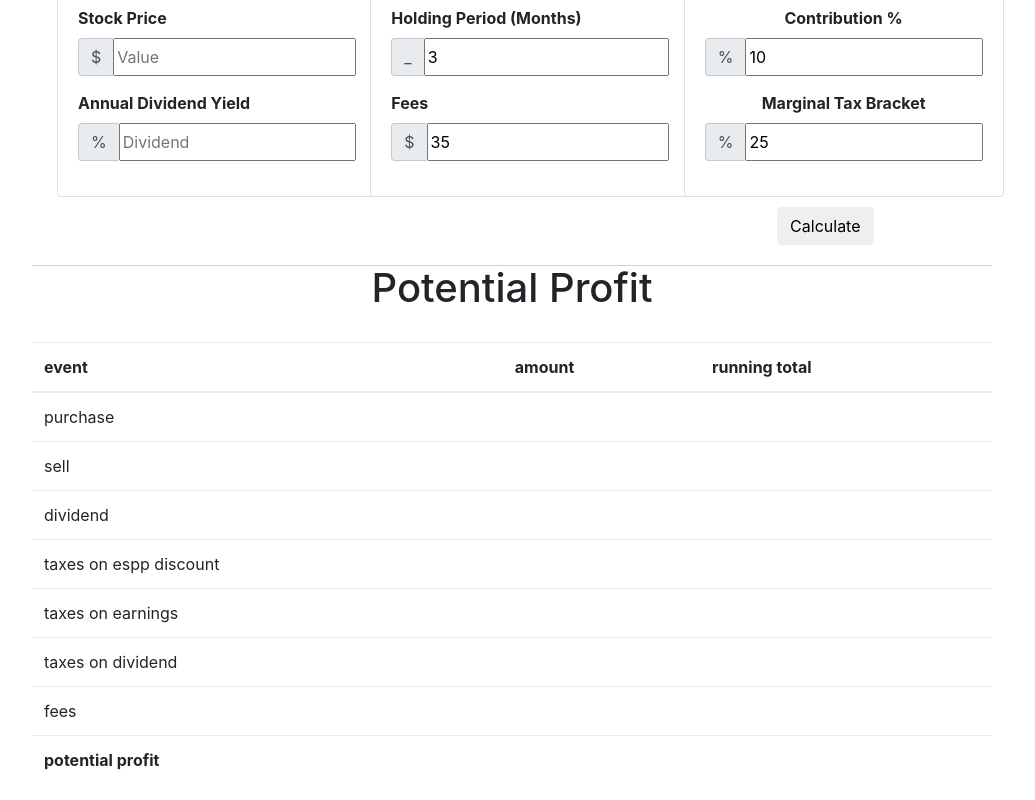
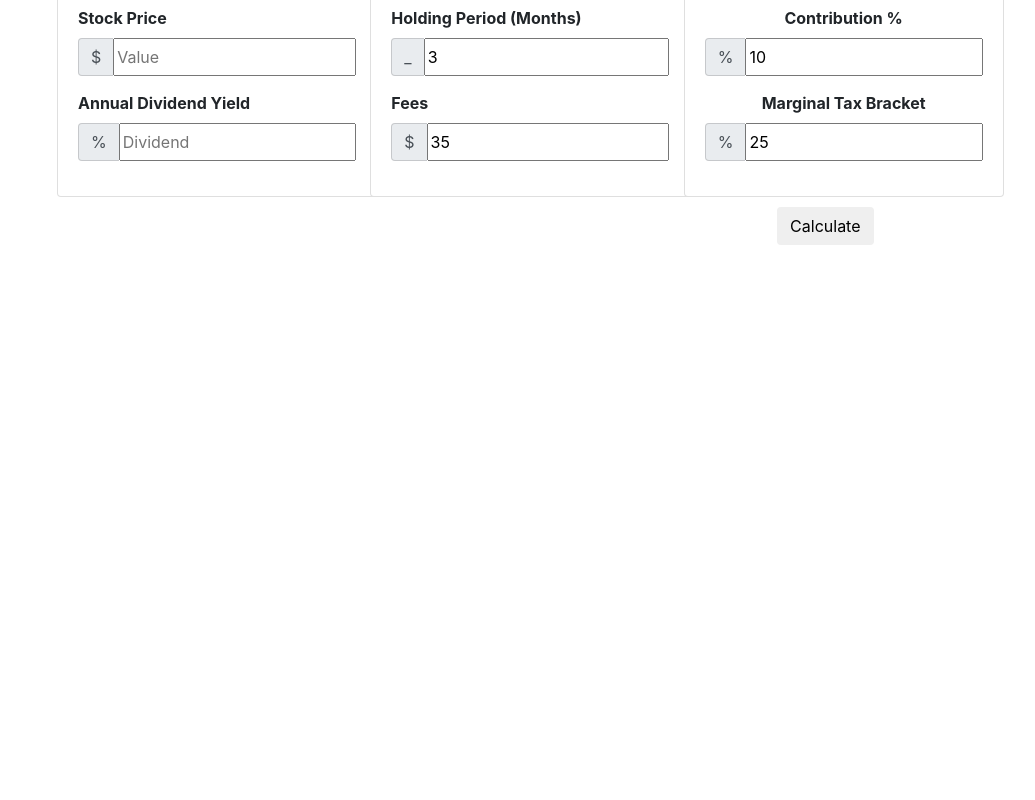
Before and after one commit to jsantoru/jnab, an Angular app: page / in a window 1280 px wide. Shown: the part 414-1214 px from the top of the page, without its empty margins (128-1163 px from the left). After the commit the page ends 800 px from the top, so only its background shows below. Built offline with nearby package versions, Linux system fonts and the light colour scheme.

Commit message:
default don't show the unpopulated table

```diff
--- a/src/app/app.component.html
+++ b/src/app/app.component.html
@@ -20,7 +20,8 @@
     </ul>
 
     <form class="form-inline my-2 my-lg-0 mr-auto">
-      <input id="searchInput" class="form-control mr-sm-2" type="text" placeholder="Search for company" aria-label="Search for company">
+      <input id="searchInput" class="form-control mr-sm-2" type="text" placeholder="Search for company"
+             aria-label="Search for company">
       <!-- TODO: glyphicons aren't rendering -->
       <span class="glyphicon glyphicon-search form-control-feedback"></span>
     </form>
@@ -42,9 +43,11 @@
       (calculateEvent)="calculate($event)"
     ></app-input>
   </div>
-  <app-content
-    [inputEntity]="inputEntity"
-    [derivedValues]="derivedValues"
-    [tableData]="tableData"
-  ></app-content>
+  <div *ngIf="tableData != null">
+    <app-content
+      [inputEntity]="inputEntity"
+      [derivedValues]="derivedValues"
+      [tableData]="tableData"
+    ></app-content>
+  </div>
 </div>
```
